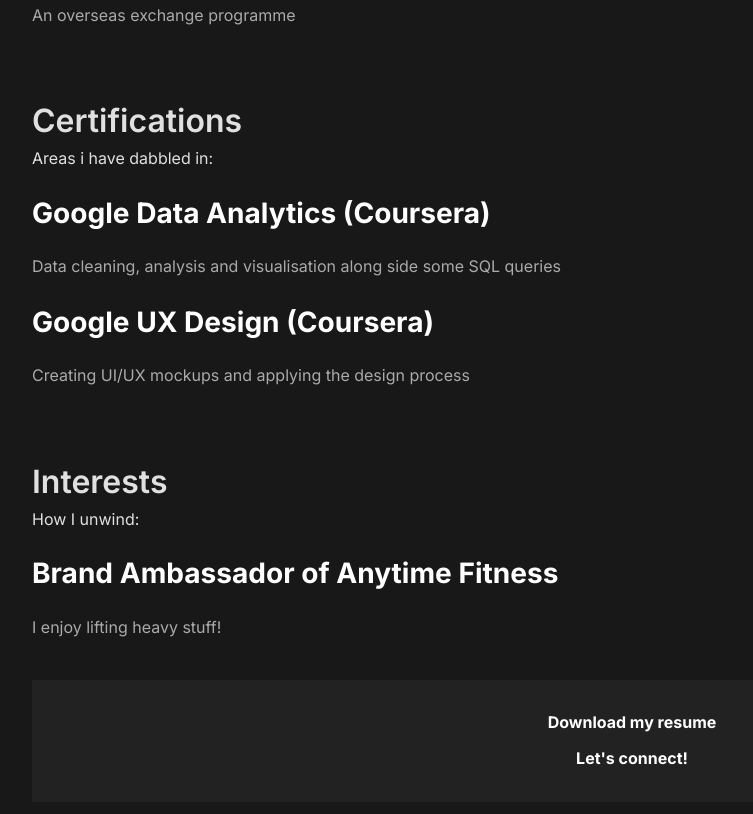
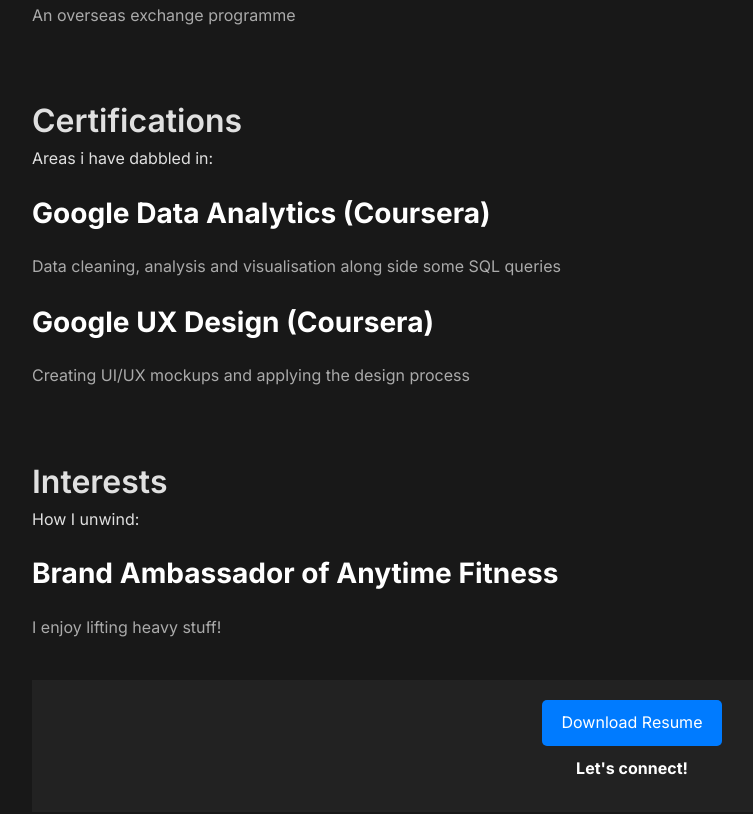
Before and after one commit to roylimxinwei/roylimxinwei.github.io, a plain HTML site: page index.html in a window 1280 px wide. Shown: the part 1069-1883 px from the top of the page, without its empty margins (8-761 px from the left). Drawn offline with Linux system fonts and the light colour scheme; a script that the page names is missing.

Commit message:
resume download

```diff
--- a/index.html
+++ b/index.html
@@ -74,7 +74,7 @@
             <footer>
                 <div class="footer">
                     <div>
-                        <h4>Download my resume</h4>
+                        <a href="files/XinWei_NTU.pdf" download="resume.pdf" id="download-resume-btn">Download Resume</a>
                     </div>
                     <div>
                         <h4>Let's connect!</h4>
--- a/script.js
+++ /dev/null
@@ -1,6 +0,0 @@
-document.addEventListener("DOMContentLoaded", function () {
-  const heading = document.querySelector("h1");
-  heading.addEventListener("click", function () {
-    alert("You clicked the heading!");
-  });
-});
--- a/styles.css
+++ b/styles.css
@@ -148,6 +148,20 @@ footer h4 {
     margin: 10px 0;
 }
 
+#download-resume-btn {
+    display: inline-block;
+    padding: 10px 20px;
+    color: white;
+    background-color: #007bff;
+    text-decoration: none;
+    border-radius: 5px;
+    font-size: 16px;
+}
+
+#download-resume-btn:hover {
+    background-color: #0056b3;
+}
+
 /* Responsive Design */
 @media (max-width: 768px) {
     .container {
```
Also changed, not shown: files/AFBA.png (added), 1 other file.
